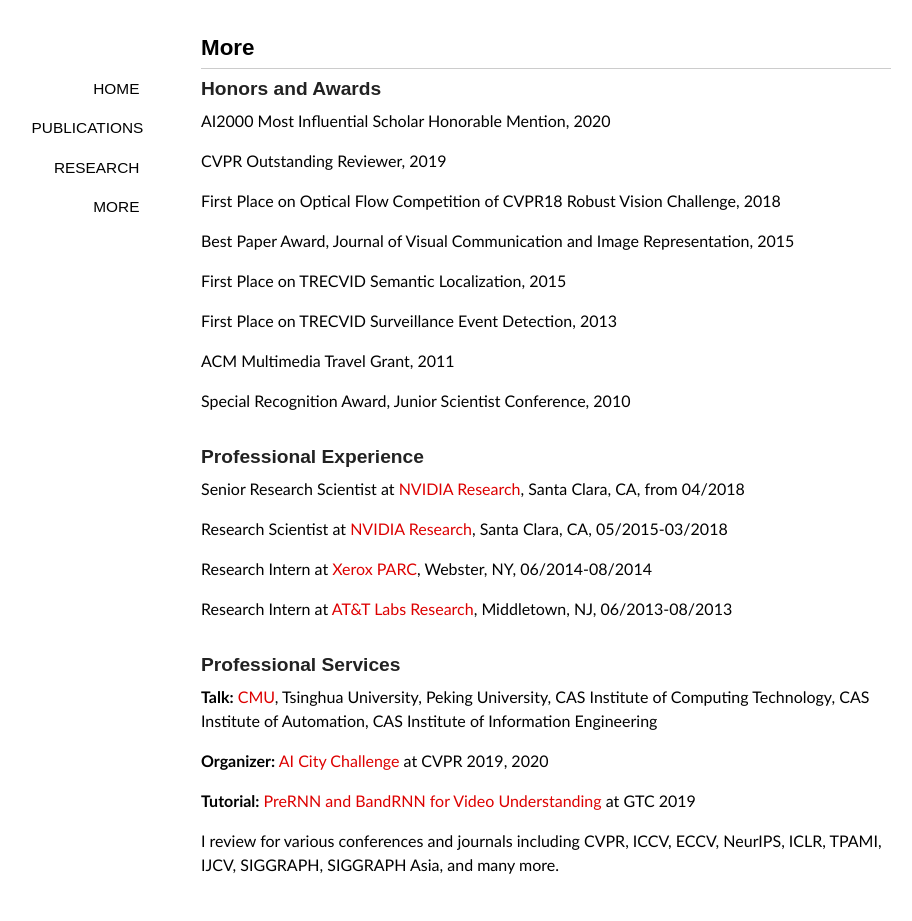
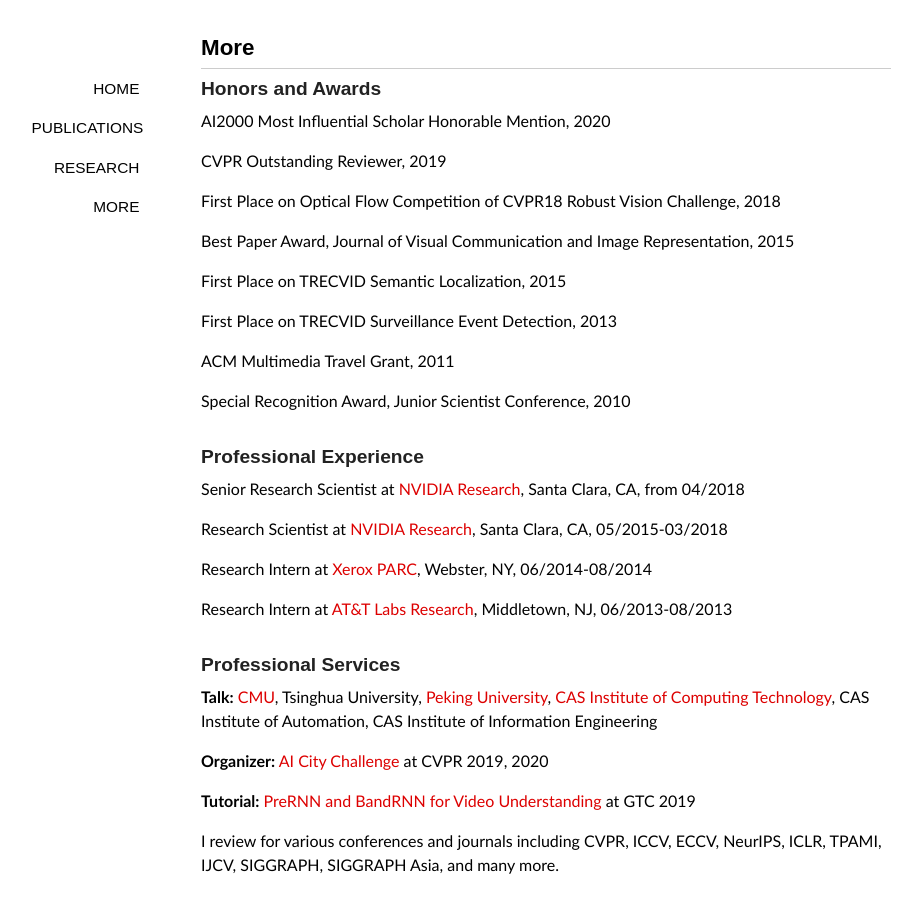
Before and after one commit to xiaodongyang/xiaodongyang.github.io, a Jekyll site: the page built from more/index.md, in a window 1280 px wide. Shown: the whole page, without its empty margins (94-1006 px from the left). Built offline with Jekyll 4.4.1, drawn with Linux system fonts in a browser that asks for light colours; some web fonts are replaced; part of the change alters nothing that is shown.

```diff
--- a/more/index.md
+++ b/more/index.md
@@ -36,7 +36,7 @@ Research Intern at [AT&T Labs Research](http://www.research.att.com), Middletown
 
 ### Professional Services
 
-**Talk:** [CMU](https://www.ri.cmu.edu/event/temporal-modeling-and-data-synthesis-for-visual-understanding/), Tsinghua University, Peking University, CAS Institute of Computing Technology, CAS Institute of Automation, CAS Institute of Information Engineering
+**Talk:** [CMU](https://www.ri.cmu.edu/event/temporal-modeling-and-data-synthesis-for-visual-understanding/), Tsinghua University, [Peking University](https://www.icst.pku.edu.cn/xwgg/jzxx/1321264.htm), [CAS Institute of Computing Technology](https://vipl.ict.ac.cn/view_news.php?id=165), CAS Institute of Automation, CAS Institute of Information Engineering
 
 **Organizer:** [AI City Challenge](https://www.aicitychallenge.org) at CVPR 2019, 2020
 
```
